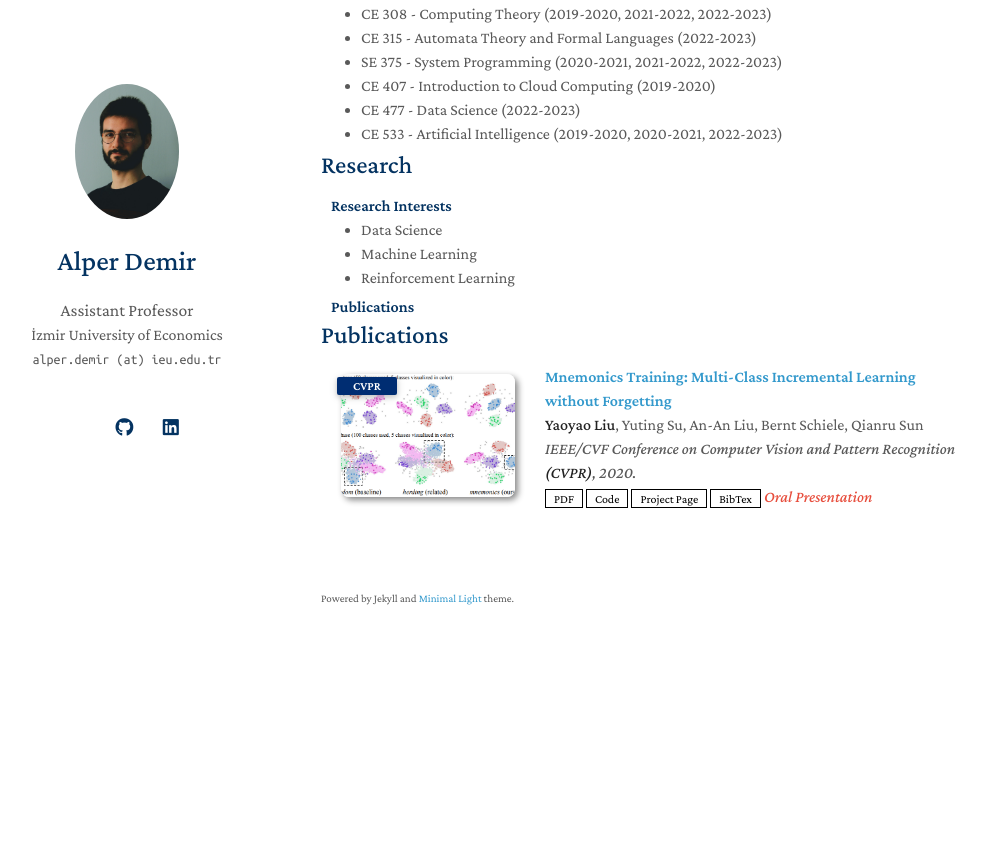
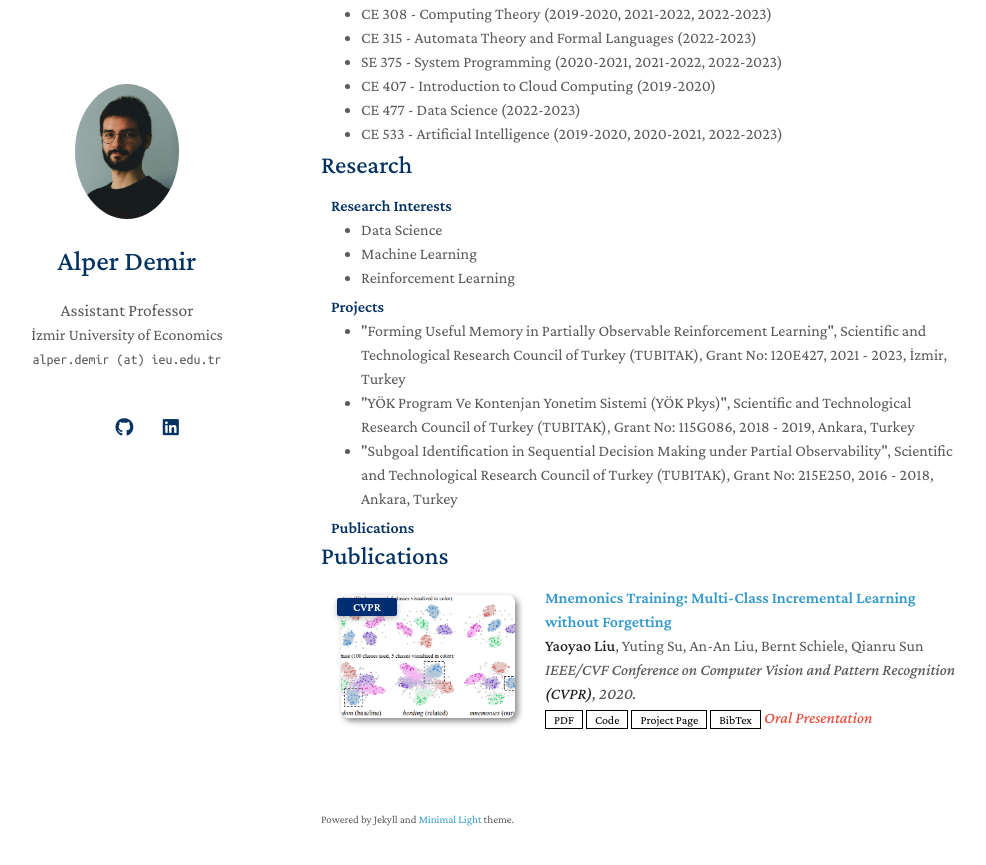
Before and after one commit to gliese876b/gliese876b.github.io, a Jekyll site: the page built from index.md, in a window 1280 px wide and 900 px high, scrolled down 516 px. Shown: the top 865 px of the window, without its empty margins (149-1135 px from the left). Built offline with Jekyll 4.4.1, drawn with Linux system fonts in a browser that asks for light colours; nearby versions of some CDN libraries; a style sheet for code colours, icons or effects is not loaded; our own code applies the rules of GitHub Pages for plain Markdown files; before the commit the page ends 1195 px from its top, so only the background shows below that.

Commit message:
Update research.md

```diff
--- a/_includes/research.md
+++ b/_includes/research.md
@@ -8,6 +8,14 @@
   <li><autocolor>Reinforcement Learning</autocolor></li>
 </ul>
 
+<h4 style="margin:0 10px 0;">Projects</h4>
+
+<ul style="margin:0 0 5px;">
+  <li><autocolor>"Forming Useful Memory in Partially Observable Reinforcement Learning", Scientific and Technological Research Council of Turkey (TUBITAK), Grant No: 120E427, 2021 - 2023, İzmir, Turkey</autocolor></li>
+  <li><autocolor>"YÖK Program Ve Kontenjan Yonetim Sistemi (YÖK Pkys)", Scientific and Technological Research Council of Turkey (TUBITAK), Grant No: 115G086, 2018 - 2019, Ankara, Turkey</autocolor></li>
+  <li><autocolor>"Subgoal Identification in Sequential Decision Making under Partial Observability", Scientific and Technological Research Council of Turkey (TUBITAK), Grant No: 215E250, 2016 - 2018, Ankara, Turkey</autocolor></li>
+</ul>
+
 <h4 style="margin:0 10px 0;">Publications</h4>
 
 {% include_relative _includes/publications.md %}
```
